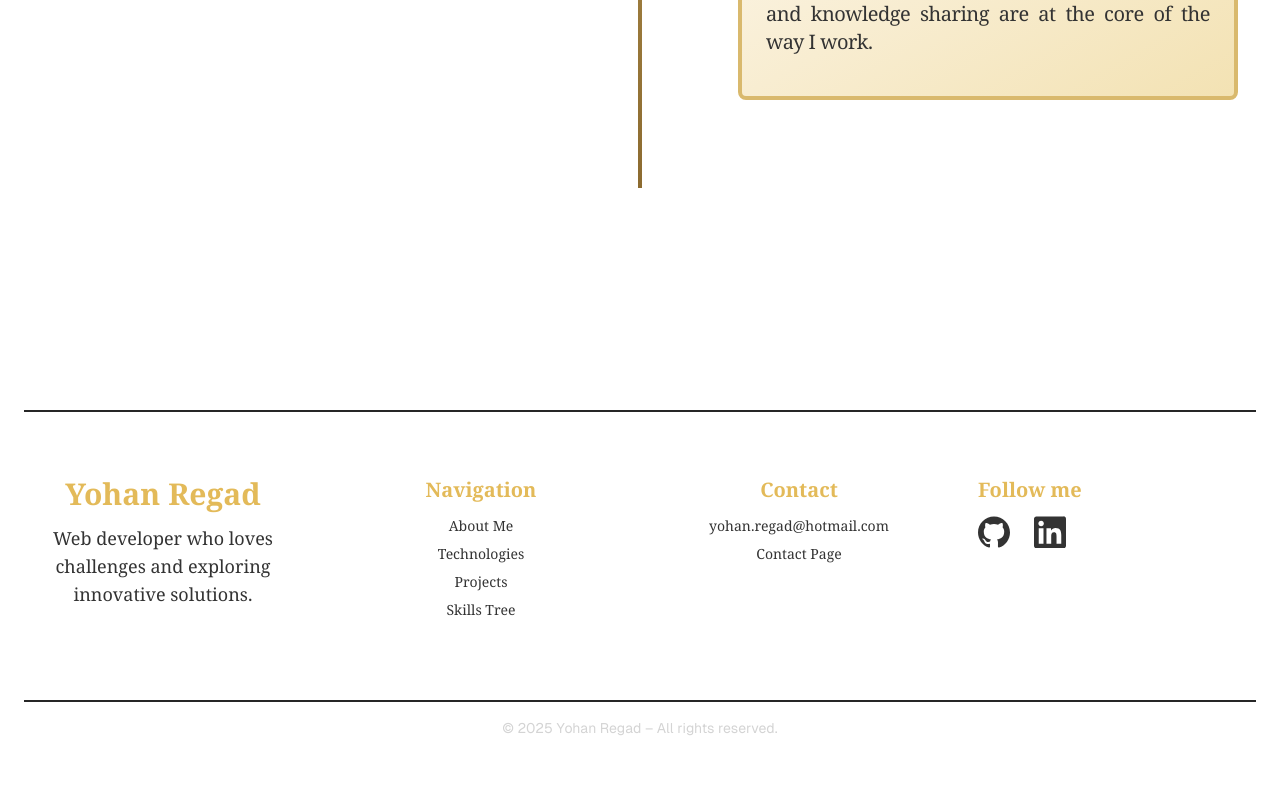
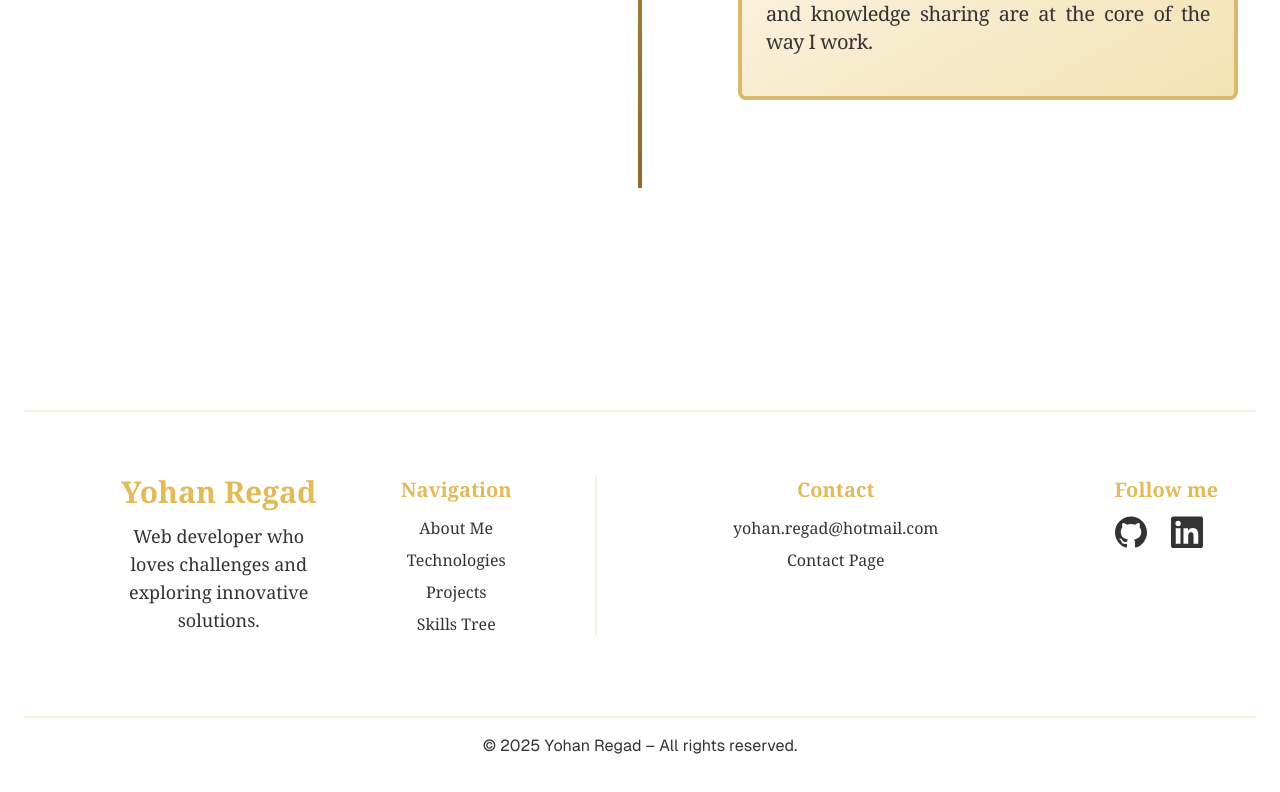
Before and after one commit to YohReg10/Portfolio, a Next.js app: page / in a window 1280 px wide. Shown: the part 4648-5440 px from the top of the page. Built offline with nearby package versions, Linux system fonts and the light colour scheme; a web font is replaced by a local one.

Commit message:
rework indentation, size police + colors police for dark and white mode

```diff
--- a/app/components/footer.tsx
+++ b/app/components/footer.tsx
@@ -12,13 +12,15 @@ export const Footer: React.FC = () => {
         <footer
             aria-label="Site footer"
             role="contentinfo"
-        className="text-neutral-300 mb-20 text-center text-sm border-t-2 border-neutral-800 pt-16"
+            className="text-neutral-300 mb-20 text-center text-sm border-t-2 border-[#e3ba59]/20  dark:border-[#e3ba59]/30 pt-16"
         >
+
             {/* Container */}
-        <div className="max-w-[1800px] mx-auto grid grid-cols-1 gap-10 md:grid-cols-2 lg:grid-cols-4">
+            <div className="max-w-[1800px] mx-auto grid grid-cols-1 gap-10 md:grid-cols-2 lg:grid-cols-[1fr_1fr_98px_1fr_1fr] pl-24">
+
             {/* Identité */}
             <div className="flex flex-col">
-            <h2 className="text-3xl font-bold font-serif text-[#e3ba59]">
+                <h2 className="text-3xl font-bold font-serif text-[#e3ba59] -mt-0.5">
                 Yohan Regad
                 </h2>
                 <p className="mt-3 text-lg font-serif text-[#333333] dark:text-[#f5f5dc]">
@@ -36,7 +38,7 @@ export const Footer: React.FC = () => {
                     <li>
                         <Link
                         href="#about"
-                  className="font-serif text-[#333333] dark:text-[#f5f5dc] transition-colors hover:text-[#e3ba59] dark:hover:text-[#e3ba59] focus-visible:text-[#e3ba59] dark:focus-visible:text-[#e3ba59]"
+                        className="font-serif text-base text-[#333333] dark:text-[#f5f5dc] transition-colors hover:text-[#e3ba59] dark:hover:text-[#e3ba59] focus-visible:text-[#e3ba59] dark:focus-visible:text-[#e3ba59]"
                         >
                         About Me
                         </Link>
@@ -44,7 +46,7 @@ export const Footer: React.FC = () => {
                     <li>
                         <Link
                         href="#technos"
-                  className="font-serif text-[#333333] dark:text-[#f5f5dc] transition-colors hover:text-[#e3ba59] dark:hover:text-[#e3ba59] focus-visible:text-[#e3ba59] dark:focus-visible:text-[#e3ba59]"
+                        className="font-serif text-base text-[#333333] dark:text-[#f5f5dc] transition-colors hover:text-[#e3ba59] dark:hover:text-[#e3ba59] focus-visible:text-[#e3ba59] dark:focus-visible:text-[#e3ba59]"
                         >
                         Technologies
                         </Link>
@@ -52,7 +54,7 @@ export const Footer: React.FC = () => {
                     <li>
                         <Link
                         href="#projects"
-                  className="font-serif text-[#333333] dark:text-[#f5f5dc] transition-colors hover:text-[#e3ba59] dark:hover:text-[#e3ba59] focus-visible:text-[#e3ba59] dark:focus-visible:text-[#e3ba59]"
+                        className="font-serif text-base text-[#333333] dark:text-[#f5f5dc] transition-colors hover:text-[#e3ba59] dark:hover:text-[#e3ba59] focus-visible:text-[#e3ba59] dark:focus-visible:text-[#e3ba59]"
                         >
                         Projects
                         </Link>
@@ -60,7 +62,7 @@ export const Footer: React.FC = () => {
                     <li>
                         <Link
                         href="#skillsTree"
-                  className="font-serif text-[#333333] dark:text-[#f5f5dc] transition-colors hover:text-[#e3ba59] dark:hover:text-[#e3ba59] focus-visible:text-[#e3ba59] dark:focus-visible:text-[#e3ba59]"
+                        className="font-serif text-base text-[#333333] dark:text-[#f5f5dc] transition-colors hover:text-[#e3ba59] dark:hover:text-[#e3ba59] focus-visible:text-[#e3ba59] dark:focus-visible:text-[#e3ba59]"
                         >
                         Skills Tree
                         </Link>
@@ -68,8 +70,12 @@ export const Footer: React.FC = () => {
                 </ul>
             </nav>
 
+            {/* Séparateur vertical */}
+            <div className="hidden lg:block w-[2px] h-full bg-[#e3ba59]/20 dark:bg-[#e3ba59]/30 ml-0 mr-auto" />
+
+
             {/* Contact */}
-          <div className="flex flex-col">
+            <div className="flex flex-col lg:pr-20">
                 <h3 className="text-xl font-semibold font-serif mb-3 text-[#e3ba59]">
                     Contact
                 </h3>
@@ -77,7 +83,7 @@ export const Footer: React.FC = () => {
                     <li>
                     <a
                         href="mailto:contact@yohanregad.dev"
-                  className="font-serif transition-colors text-[#333333] dark:text-[#f5f5dc] hover:text-[#e3ba59] dark:hover:text-[#e3ba59] focus-visible:text-[#e3ba59] dark:focus-visible:text-[#e3ba59]"
+                        className="font-serif transition-colors text-base text-[#333333] dark:text-[#f5f5dc] hover:text-[#e3ba59] dark:hover:text-[#e3ba59] focus-visible:text-[#e3ba59] dark:focus-visible:text-[#e3ba59]"
                     >
                         yohan.regad@hotmail.com
                     </a>
@@ -85,7 +91,7 @@ export const Footer: React.FC = () => {
                     <li>
                     <Link
                         href="/contact"
-                  className="font-serif transition-colors text-[#333333] dark:text-[#f5f5dc] hover:text-[#e3ba59] dark:hover:text-[#e3ba59] focus-visible:text-[#e3ba59] dark:focus-visible:text-[#e3ba59]"
+                        className="font-serif transition-colors text-base text-[#333333] dark:text-[#f5f5dc] hover:text-[#e3ba59] dark:hover:text-[#e3ba59] focus-visible:text-[#e3ba59] dark:focus-visible:text-[#e3ba59]"
                     >
                         Contact Page
                     </Link>
@@ -94,7 +100,7 @@ export const Footer: React.FC = () => {
             </div>
 
             {/* Réseaux sociaux */}
-          <div className="flex flex-col items-center lg:items-start">
+            <div className="flex flex-col items-center lg:items-start lg:pl-14">
                 <h3 className="text-xl font-semibold font-serif mb-3 text-[#e3ba59]">
                     Follow me
                 </h3>
@@ -127,7 +133,7 @@ export const Footer: React.FC = () => {
             </div>
 
             {/* Bas du footer */}
-        <div className="mt-20 text-center text-sm border-t-2 border-neutral-800 pt-4">
+            <div className="mt-20 text-center text-base text-[#333333] dark:text-[#f5f5dc] border-t-2 border-[#e3ba59]/20  dark:border-[#e3ba59]/30 pt-4">
                 © {year} Yohan Regad – All rights reserved.
             </div>
         </footer>
```
Lines whose indentation alone changed are shown as unchanged.
